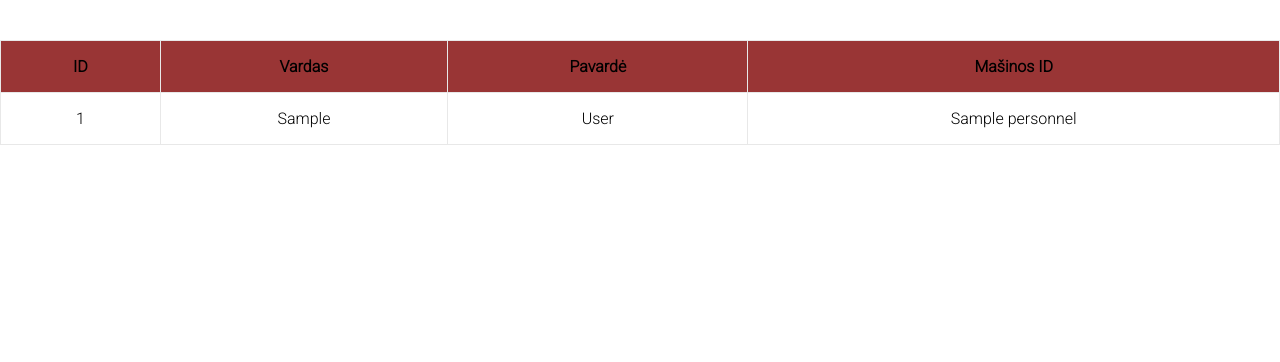
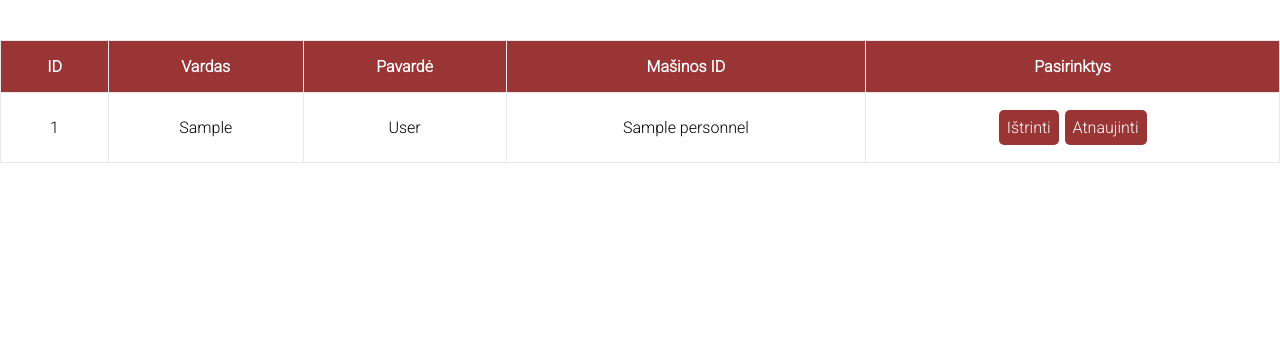
Before and after one commit to alinapak/personnelManagement, a PHP site: page / in a window 1280 px wide. Shown: the part 88-450 px from the top of the page. Run offline with PHP 8.4, Linux system fonts and the light colour scheme; tables that the repository leaves empty or names only in its code hold one stand-in row (values such as "Sample post").

Commit message:
Added delete employee functionality, after button is pressed, data deletes from DB too

```diff
--- a/index.php
+++ b/index.php
@@ -16,10 +16,17 @@
       $username = "root";
       $password = "";
       $dbname = "personnelman";
-
+      $dMessage='';
       $conn = mysqli_connect($servername, $username, $password, $dbname);
       if (!$conn) {
          die("Connection failed: " . mysqli_connect_error());
+      }
+      if (isset($_POST['deleteEm'])) {
+         var_dump($_POST['deleteEm']);
+         $sqlDelete = "DELETE FROM personnel WHERE id = " . $_POST['deleteEm'] . "";
+         if ($conn->query($sqlDelete) === TRUE) {
+            $dMessage = 'Darbuotojas sėkmingai ištrintas';
+         }
       }
       print('<div class="navbar">
                   <div>
@@ -32,13 +39,13 @@
          FROM personnel LEFT JOIN Machines ON Personnel.Machine_id = Machines.id";
       $result = mysqli_query($conn, $sql);
       if (isset($_GET['path']) and $_GET['path'] === 'darbuotojai') {
-
          print("<table>
                         <tr>
                            <th>ID</th>
                            <th>Vardas</th>
                            <th>Pavardė</th>
                            <th>Mašinos ID</th>
+                           <th>Pasirinktys</th>
                         </tr>");
          if (mysqli_num_rows($result) > 0) {
             while ($row = mysqli_fetch_assoc($result)) {
@@ -46,7 +53,13 @@
                               <td>' . $row["id"] . '</td>
                               <td>' . $row["fname"] . '</td>
                               <td>' . $row["lname"] . '</td>
-                           <td > ' . $row["machine_name"] . '</td>
+                              <td> ' . $row["machine_name"] . '</td>
+                              <td>
+                                 <form method="POST" action="">
+                                    <button id= "deleteEm" name="deleteEm" value="' . $row["id"] . '">Ištrinti</button>
+                                    <button>Atnaujinti</button>
+                                 </from>
+                              </td>
                            </tr>');
             }
          } else {
@@ -54,7 +67,6 @@
          }
          print("</table>");
       }
-
       $sql2 =  'SELECT Machines.id, machine_name, GROUP_CONCAT(CONCAT_WS(" ", fname, lname)SEPARATOR ", ") as fullname
             FROM personnel RIGHT JOIN Machines ON Machines.id=Personnel.Machine_id GROUP BY machine_name';
       $result2 = mysqli_query($conn, $sql2);
@@ -64,6 +76,7 @@
                            <th>ID</th>
                            <th>Mašinos ID</th>
                            <th>Darbuotojai</th>
+                           <th>Pasirinktys</th>
                         </tr>");
          if (mysqli_num_rows($result2) > 0) {
             while ($row = mysqli_fetch_assoc($result2)) {
@@ -71,6 +84,12 @@
                               <td ">' . $row["id"] . '</td>
                               <td>' . $row["machine_name"] . '</td>
                               <td>' . $row["fullname"] . '</td>
+                              <td>
+                                 <form method="POST" action="">
+                                    <button id= "delete" name="delete" value="">Ištrinti</button>
+                                    <button>Atnaujinti</button>
+                                 </from>
+                              </td>
                            </tr>');
             }
          } else {
@@ -85,21 +104,35 @@
                            <th>Vardas</th>
                            <th>Pavardė</th>
                            <th>Mašinos ID</th>
+                           <th>Pasirinktys</th>
                         </tr>");
          if (mysqli_num_rows($result) > 0) {
             while ($row = mysqli_fetch_assoc($result)) {
-               print('<tr> <td>' . $row["id"] . '</td> <td>' . $row["fname"] . '</td> <td>' . $row["lname"] . '</td><td > ' . $row["machine_name"] . '</td></tr>');
+               print('<tr>
+                           <td>' . $row["id"] . '</td>
+                           <td>' . $row["fname"] . '</td>
+                           <td>' . $row["lname"] . '</td>
+                           <td> ' . $row["machine_name"] . '</td>
+                           <td>
+                           <form method="POST" action="">
+                              <button id= "deleteEm" name="deleteEm" value="' . $row["id"] . '">Ištrinti</button>
+                              <button>Atnaujinti</button>
+                           </from>
+                        </td>
+                        </tr>');
             }
          } else {
             echo "0 results";
          }
          print("</table>");
       }
+      print("<p>$dMessage</p>");
       print("<footer>
                      <p>Copyright</p>
                   </footer>");
       mysqli_close($conn);
    ?>
+
 </body>
 
 </html>
--- a/style.css
+++ b/style.css
@@ -46,6 +46,7 @@ table th {
    border: 1px solid;
    border-color:#E8E8E8;
    background-color: rgb(153, 53, 53);
+   color:white;
 }
 table td {
    border: 1px solid;
@@ -58,4 +59,17 @@ footer {
    position: sticky;
    top: 100vh;
    background-color: #E8E8E8;
+   margin-top:2rem;
 }
+button {
+   background-color: rgb(153, 53, 53);
+   border: none;
+   color: white;
+   padding:0.5rem;
+   margin:1px;
+   border-radius:5px;
+   font-size: 16px;
+}
+button:hover {
+   background-color: rgba(153, 53, 53, 0.678);
+}
```
Lines whose indentation alone changed are shown as unchanged.
